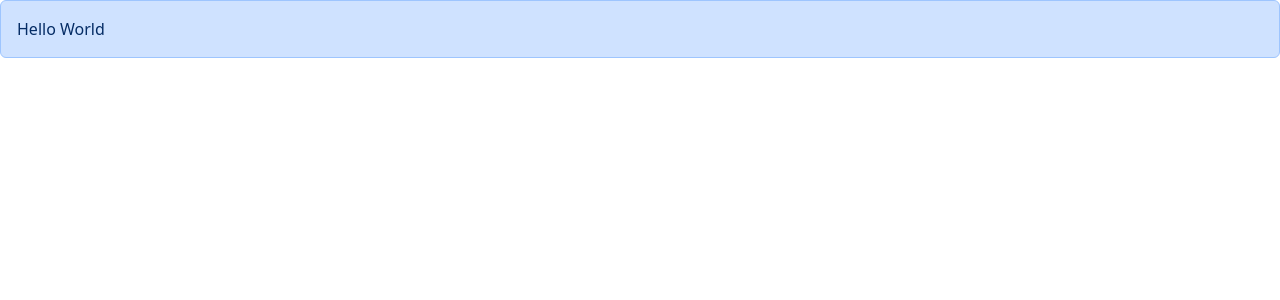
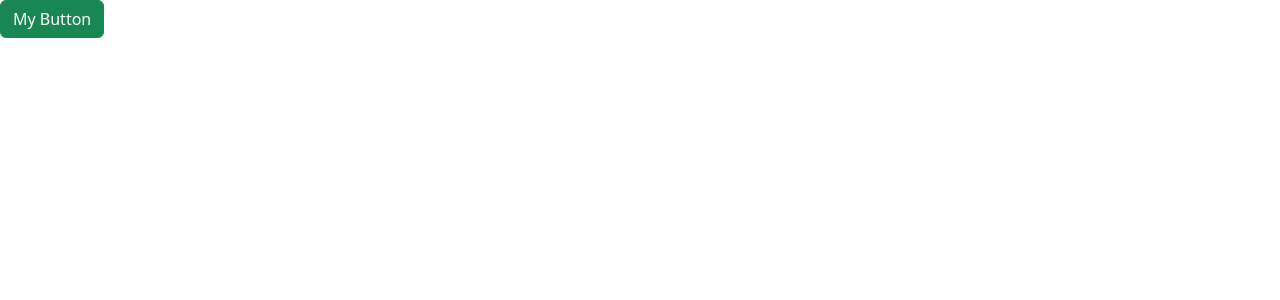
Before and after one commit to wmayo37/react-first-try, a React (Vite) app: page / in a window 1280 px wide. Shown: the top 300 px of the page. Built offline with nearby package versions, Linux system fonts and the light colour scheme.

Commit message:
creating buttons

```diff
--- a/src/App.tsx
+++ b/src/App.tsx
@@ -1,11 +1,9 @@
-import Alert from "./components/Alert";
+import Button from "./components/Button";
 
 function App() {
   return (
     <div>
-      <Alert>
-        Hello <span>World</span>
-      </Alert>
+      <Button onClick={() => console.log("Clicked")}>My Button</Button>
     </div>
   );
 }
--- /dev/null
+++ b/src/components/Button.tsx
@@ -0,0 +1,17 @@
+import React from "react";
+
+interface Props {
+  children: string;
+  color?: "success" | "danger";
+  onClick: () => void;
+}
+
+const Button = ({ children, onClick, color = "success" }: Props) => {
+  return (
+    <button className={"btn btn-" + color} onClick={onClick}>
+      {children}
+    </button>
+  );
+};
+
+export default Button;
```
